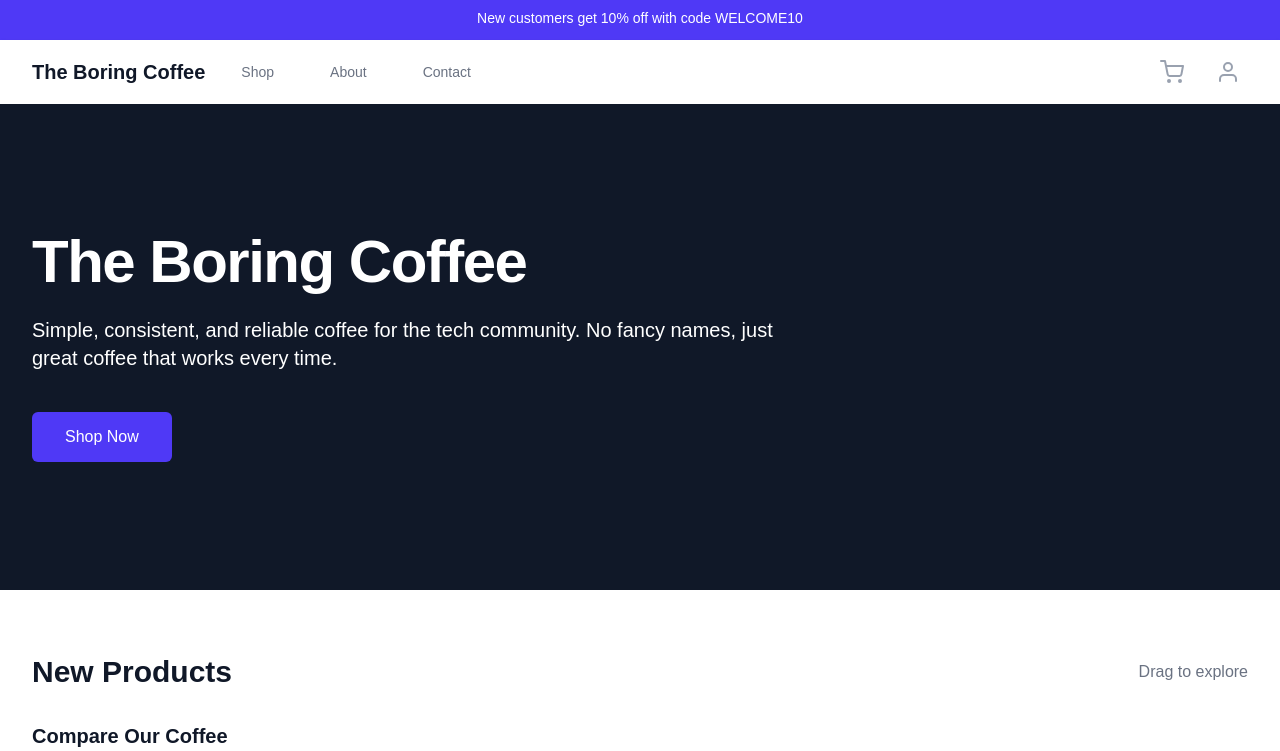
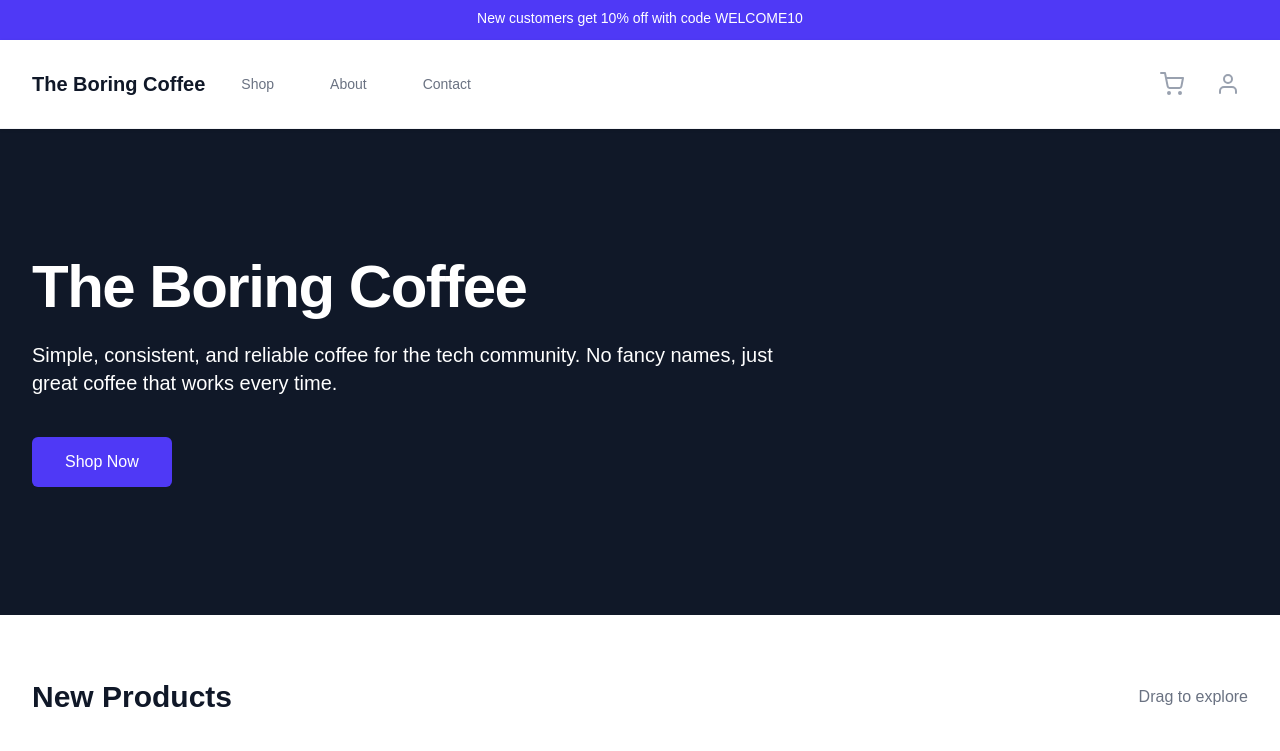
Before and after one commit to danghaonhien/the-boring-coffee, a Next.js app: page / in a window 1280 px wide. Shown: the top 751 px of the page. Built offline with nearby package versions, Linux system fonts and the light colour scheme.

Commit message:
added scrolling effect for top nav

```diff
--- a/src/components/layout/Header.tsx
+++ b/src/components/layout/Header.tsx
@@ -2,15 +2,43 @@
 
 import Link from 'next/link';
 import { FiShoppingCart, FiUser, FiMenu } from 'react-icons/fi';
-import { useState } from 'react';
+import { useState, useEffect } from 'react';
 import { useCart } from '../../context/CartContext';
 
 export default function Header() {
   const [isMenuOpen, setIsMenuOpen] = useState(false);
+  const [isScrolled, setIsScrolled] = useState(false);
   const { totalItems } = useCart();
 
+  // Handle scroll to determine if we should add shadow
+  useEffect(() => {
+    const handleScroll = () => {
+      if (window.scrollY > 10) {
+        setIsScrolled(true);
+      } else {
+        setIsScrolled(false);
+      }
+    };
+
+    // Initial check
+    handleScroll();
+
+    window.addEventListener('scroll', handleScroll, { passive: true });
+
+    // Cleanup event listener
+    return () => {
+      window.removeEventListener('scroll', handleScroll);
+    };
+  }, []);
+
   return (
-    <header className="bg-white shadow-sm">
+    <header
+      className={`bg-white ${
+        isScrolled
+          ? 'shadow-md border-b-0 py-2'
+          : 'shadow-sm border-b border-gray-100 py-3'
+      } sticky top-0 z-50 transition-all duration-300`}
+    >
       <div className="max-w-7xl mx-auto px-4 sm:px-6 lg:px-8">
         <div className="flex justify-between h-16">
           <div className="flex items-center">
```
